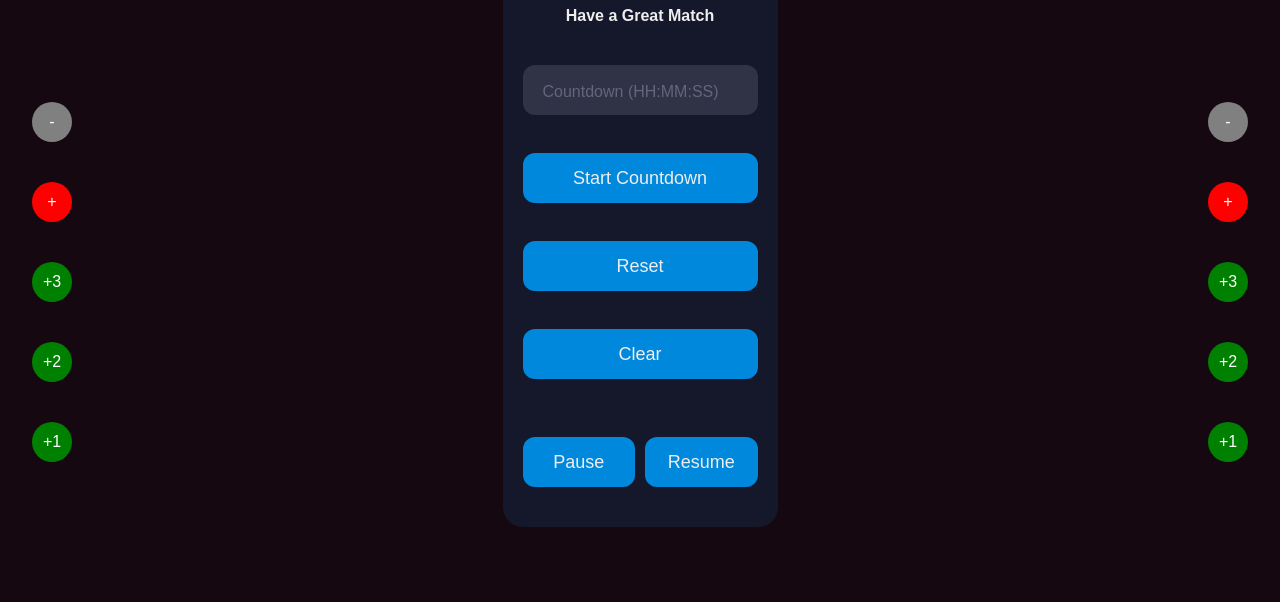
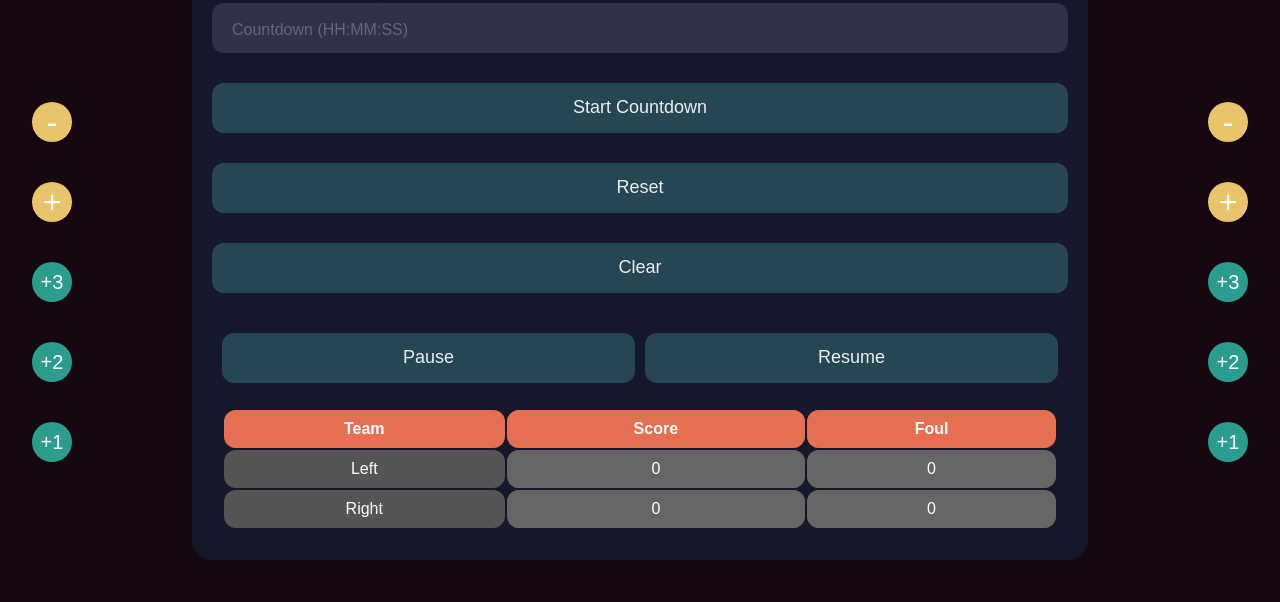
Before and after one commit to prats3992/score-board, a plain HTML site: page index.html in a window 1280 px wide. Shown: the part 198-800 px from the top of the page. Drawn offline with Linux system fonts and the light colour scheme.

Commit message:
Improving Site Layout

```diff
--- a/index.html
+++ b/index.html
@@ -7,17 +7,21 @@
     <link rel="stylesheet" href="master.css" />
     <script src="main.js"></script>
     <!-- Google tag (gtag.js) -->
-<script async src="https://www.googletagmanager.com/gtag/js?id=G-NTZM7VPTNX"></script>
+    <script
+      async
+      src="https://www.googletagmanager.com/gtag/js?id=G-NTZM7VPTNX"
+    ></script>
     <script>
       window.dataLayer = window.dataLayer || [];
-  function gtag(){dataLayer.push(arguments);}
-  gtag('js', new Date());
+      function gtag() {
+        dataLayer.push(arguments);
+      }
+      gtag("js", new Date());
 
-  gtag('config', 'G-NTZM7VPTNX');
+      gtag("config", "G-NTZM7VPTNX");
     </script>
   </head>
   <body>
-
     <div class="form">
       <div class="title">Score Board</div>
       <div class="subtitle">Today is a New DAY</div>
@@ -28,14 +32,41 @@
         <label for="timeInput" class="placeholder">Countdown (HH:MM:SS)</label>
       </div>
 
-    <button onclick="startTimer()" id="startButton" class="submit">Start Countdown</button>
+      <button onclick="startTimer()" id="startButton" class="submit">
+        Start Countdown
+      </button>
       <button onclick="resetTimer()" class="submit">Reset</button>
       <button onclick="clearTimer()" class="submit">Clear</button>
 
       <div id="timer"></div>
       <div id="controls">
-      <button onclick="pauseTimer()" class="submit">Pause</button>
-      <button onclick="resumeTimer()" class="submit">Resume</button>
+        <button onclick="pauseTimer()" class="submit" id="control">
+          Pause
+        </button>
+        <button onclick="resumeTimer()" class="submit" id="control">
+          Resume
+        </button>
+      </div>
+      <div id="controls">
+        <table>
+          <thead>
+            <tr>
+              <th>Team</th>
+              <th>Score</th>
+              <th>Foul</th>
+            </tr>
+            <tr>
+              <td>Left</td>
+              <td id="leftScore">0</td>
+              <td id="leftValue">0</td>
+            </tr>
+            <tr>
+              <td>Right</td>
+              <td id="rightScore">0</td>
+              <td id="rightValue">0</td>
+            </tr>
+          </thead>
+        </table>
       </div>
 
       <button id="leftBtn3" onclick="score_inc('left',3)">+3</button>
@@ -50,11 +81,14 @@
       <button id="leftBtn" onclick="increaseCounter('left')">+</button>
       <button id="rightBtn" onclick="increaseCounter('right')">+</button>
       <button id="leftDecreaseBtn" onclick="decreaseCounter('left')">-</button>
-    <button id="rightDecreaseBtn" onclick="decreaseCounter('right')">-</button>
+      <button id="rightDecreaseBtn" onclick="decreaseCounter('right')">
+        -
+      </button>
 
-    <p id="leftValue">L Foul: 0</p>
+      <!-- <p id="leftValue">L Foul: 0</p>
     <p id="rightValue">R Foul: 0</p>
     <p id="leftScore">L Score: 0</p>
-    <p id="rightScore">R Score: 0</p>
+    <p id="rightScore">R Score: 0</p> -->
+    </div>
   </body>
 </html>
--- a/main.js
+++ b/main.js
@@ -46,7 +46,7 @@ function updateTimer() {
     updateTimerDisplay();
   } else {
     clearInterval(timer);
-    alert("Countdown completed!");
+    // alert("Countdown completed!");
     document.getElementById("startButton").disabled = false;
   }
 }
@@ -86,12 +86,12 @@ function increaseCounter(direction) {
     leftCounter++;
     document.getElementById(
       "leftValue"
-    ).innerText = `Left Value: ${leftCounter}`;
+    ).innerText = `${leftCounter}`;
   } else if (direction === "right") {
     rightCounter++;
     document.getElementById(
       "rightValue"
-    ).innerText = `Right Value: ${rightCounter}`;
+    ).innerText = `${rightCounter}`;
   }
 }
 
@@ -100,23 +100,23 @@ function decreaseCounter(direction) {
     leftCounter--;
     document.getElementById(
       "leftValue"
-    ).innerText = `Left Value: ${leftCounter}`;
+    ).innerText = `${leftCounter}`;
   } else if (direction === "right" && rightCounter > 0) {
     rightCounter--;
     document.getElementById(
       "rightValue"
-    ).innerText = `Right Value: ${rightCounter}`;
+    ).innerText = `${rightCounter}`;
   }
 }
 
 function score_inc(direction, score) {
   if (direction === "left") {
     leftScore = leftScore + score;
-    document.getElementById("leftScore").innerText = `Left Team: ${leftScore}`;
+    document.getElementById("leftScore").innerText = `${leftScore}`;
   } else if (direction === "right") {
     rightScore = rightScore + score;
     document.getElementById(
       "rightScore"
-    ).innerText = `Right Team: ${rightScore}`;
+    ).innerText = `${rightScore}`;
   }
 }
--- a/master.css
+++ b/master.css
@@ -14,9 +14,9 @@ body {
   background-color: #15172b;
   border-radius: 20px;
   box-sizing: border-box;
-  height: 650px;
+  height: fit-content;
   padding: 20px;
-  width: 275px;
+  width: 70%;
   text-align: center;
   justify-content: center;
 }
@@ -26,7 +26,6 @@ body {
   font-family: sans-serif;
   font-size: 36px;
   font-weight: 600;
-  margin-top: 30px;
 }
 
 .subtitle {
@@ -103,7 +102,7 @@ body {
 }
 
 .submit {
-  background-color: #08d;
+  background-color: #264653;
   border-radius: 12px;
   border: 0;
   box-sizing: border-box;
@@ -111,7 +110,7 @@ body {
   cursor: pointer;
   font-size: 18px;
   height: 50px;
-  margin-top: 38px;
+  margin-top: 30px;
   outline: 0;
   text-align: center;
   width: 100%;
@@ -153,83 +152,90 @@ body {
   border: none;
   border-radius: 50%;
   cursor: pointer;
+  font-size: 200%;
 }
 
 #leftBtn3 {
   top: 60%;
   left: 2.5%;
-  background-color: green;
+  background-color: #2a9d8f;
+  font-size: 125%;
   color: white;
 }
 
 #rightBtn3 {
   top: 60%;
   right: 2.5%;
-  background-color: green;
+  background-color: #2a9d8f;
+  font-size: 125%;
   color: white;
 }
 
 #leftBtn2 {
   top: 70%;
   left: 2.5%;
-  background-color: green;
+  background-color: #2a9d8f;
+  font-size: 125%;
   color: white;
 }
 
 #rightBtn2 {
   top: 70%;
   right: 2.5%;
-  background-color: green;
+  background-color: #2a9d8f;
+  font-size: 125%;
   color: white;
 }
 
 #leftBtn1 {
   top: 80%;
   left: 2.5%;
-  background-color: green;
+  background-color: #2a9d8f;
+  font-size: 125%;
   color: white;
 }
 
 #rightBtn1 {
   top: 80%;
   right: 2.5%;
-  background-color: green;
+  background-color: #2a9d8f;
+  font-size: 125%;
   color: white;
 }
 
 #leftBtn {
   left: 2.5%;
-  background-color: red;
+  background-color: #e9c46a;
   color: white;
 }
 
 #rightBtn {
   right: 2.5%;
-  background-color: red;
+  background-color: #e9c46a;
   color: white;
 }
 
 #leftDecreaseBtn {
   left: 2.5%;
   top: 40%;
-  background-color: grey;
+  background-color: #e9c46a;
   color: white;
 }
 
 #rightDecreaseBtn {
   right: 2.5%;
   top: 40%;
-  background-color: grey;
+  background-color: #e9c46a;
   color: white;
 }
 
-#leftValue,
+/* #leftValue,
 #rightValue,
 #leftScore,
 #rightScore {
   position: absolute;
   top: 0px;
-  color: red;
+  color: #e9c46a;
   font-size: 1.2em;
 }
 
@@ -257,4 +263,45 @@ body {
 
 #rightValue {
   right: 10px;
+} */
+
+#controls {
+  color: #fff; /* White text color */
+  padding: 10px; /* Add padding for better readability */
 }
+
+table {
+  width: 100%;
+  /* border-collapse: collapse; */
+  margin-top: 5px; /* Add margin for better separation */
+}
+
+th,
+td {
+  padding: 10px;
+  text-align: center;
+  border-radius: 12px;
+}
+
+th {
+  background-color: #e76f51; /* Darker background color for table headers */
+}
+
+tr:nth-child(even) {
+  background-color: #555; /* Darker background color for even rows */
+}
+
+tr:nth-child(odd) {
+  background-color: #555; /* Darker background color for even rows */
+}
+
+#leftScore,
+#leftValue,
+#rightScore,
+#rightValue {
+  background-color: #666; /* Darker background color for score and foul cells */
+}
+
+#control.submit {
+  margin-top: 10px;
+}
```
Lines whose indentation alone changed are shown as unchanged.
